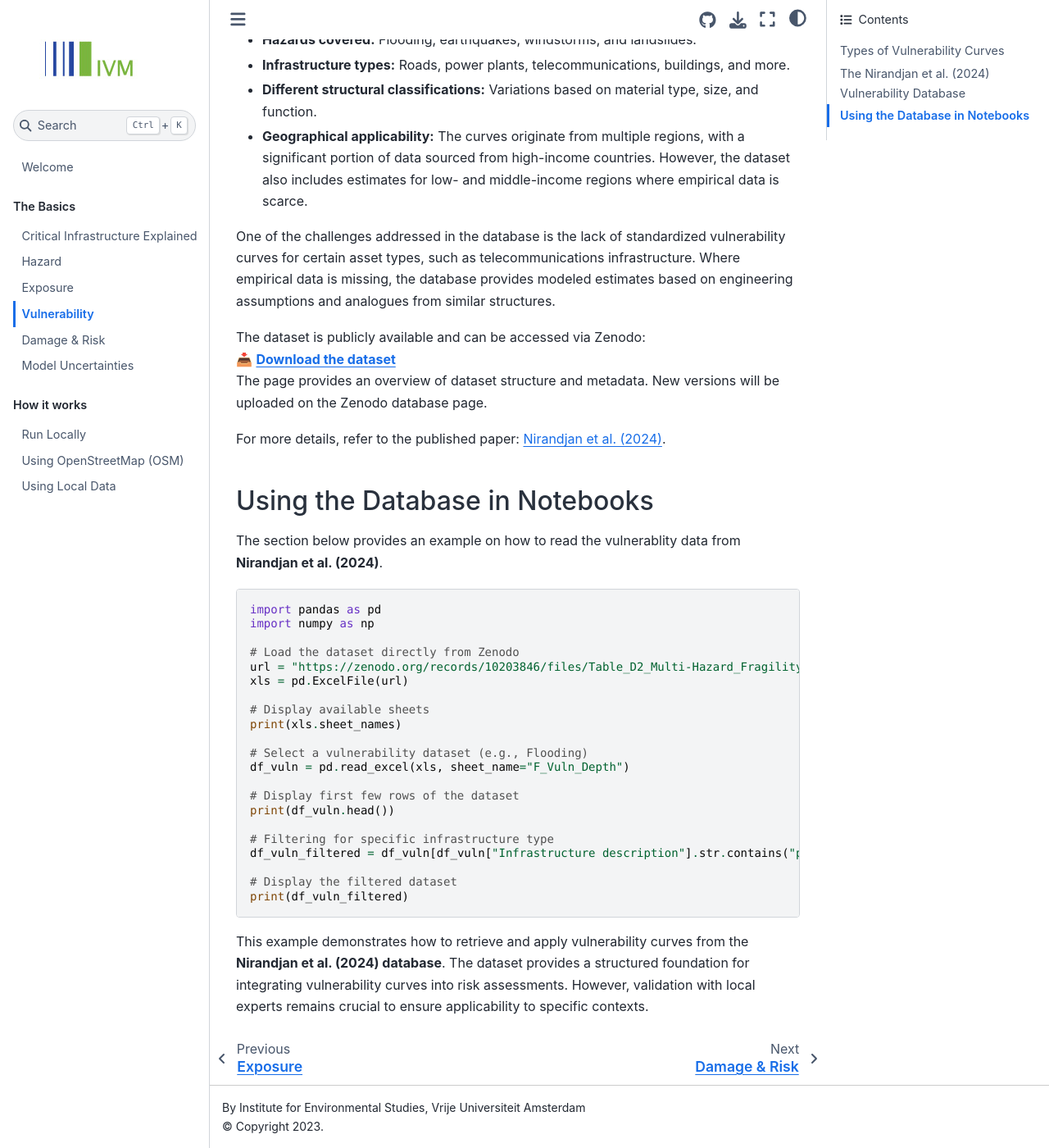
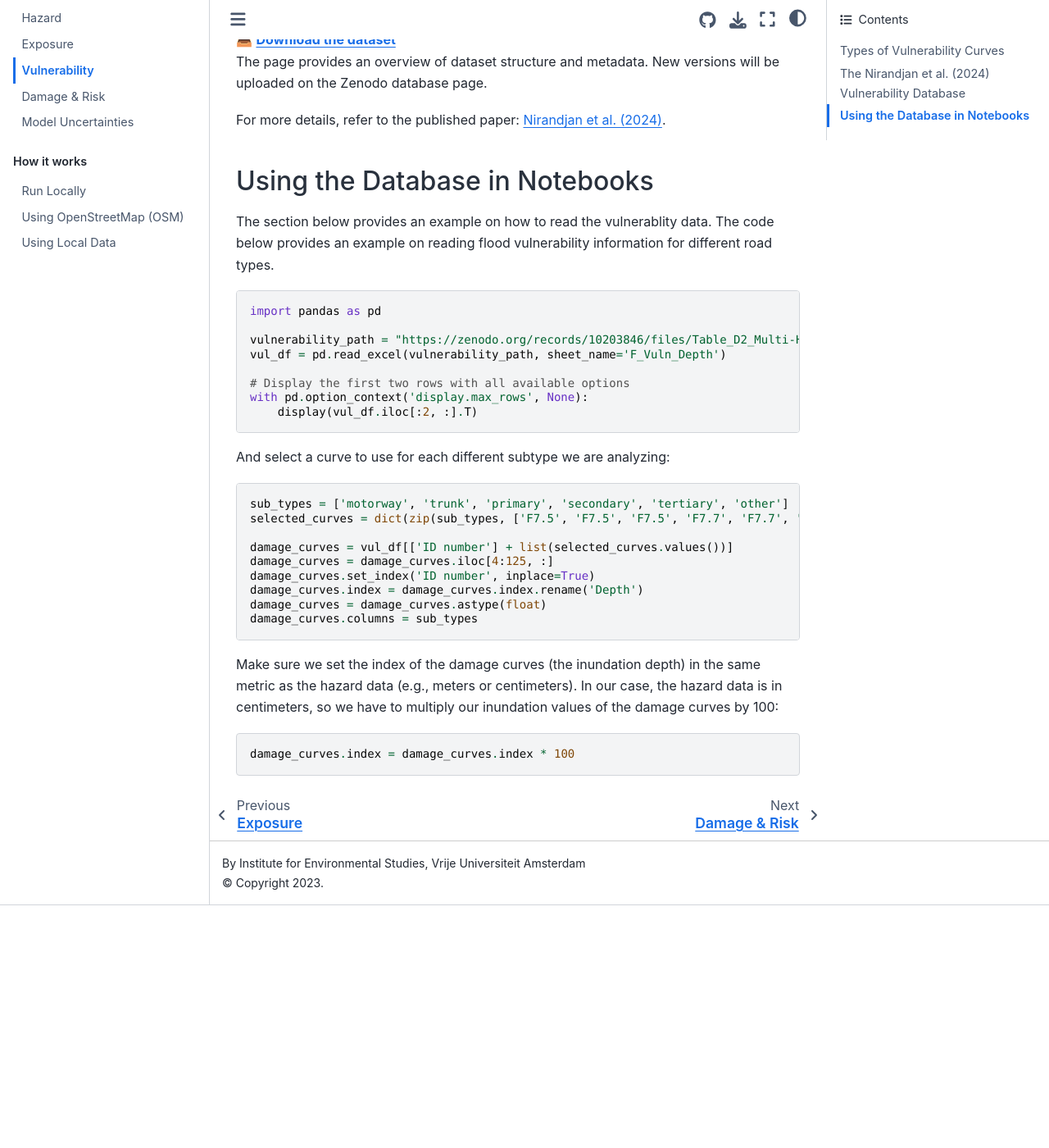
Before and after one commit to VU-IVM/GlobalInfraRisk, a Jupyter Book: the page built from intro/vulnerability.md, in a window 1280 px wide and 1400 px high, scrolled down 2320 px. Shown: the whole window at 82% size. Built offline with Jupyter Book 1.0.4 settings and Sphinx 7.4.7 and the Sphinx Book theme 1.1.4, drawn with Linux system fonts in a browser that asks for light colours; pages that are not in the unit, such as notebooks, are missing from menus; after the commit the page ends 3424 px from its top, so only the background shows below that; some of the changed text lies outside the part shown.

Commit message:
update vulnerability

````diff
--- a/intro/vulnerability.md
+++ b/intro/vulnerability.md
@@ -22,10 +22,6 @@ Vulnerability curves are commonly used for:
 - **Landslides** (damage as a function of ground displacement)
 
 These curves are particularly useful for estimating economic losses, as they provide a direct way to compute expected reconstruction costs based on the level of hazard exposure.
-
-Below is an example of selected vulnerability curves for different infrastructure types under flood hazard:
-
-![Vulnerability Curve](sandbox:/mnt/data/vulnerability_curve_selected_cleaned.png)
 
 ### **2. Fragility Curves**
 Fragility curves describe the probability that an infrastructure asset will exceed a specific damage state at a given hazard intensity. Unlike vulnerability curves, which predict direct damage ratios, fragility curves provide probabilistic estimates for different damage thresholds, such as:
@@ -61,30 +57,35 @@ For more details, refer to the published paper: [Nirandjan et al. (2024)](https:
 
 ## Using the Database in Notebooks
 
-The section below provides an example on how to read the vulnerablity data from **Nirandjan et al. (2024)**.
+The section below provides an example on how to read the vulnerablity data. The code below provides an example on reading flood vulnerability information for different road types.
 
 ```python
 import pandas as pd
-import numpy as np
 
-# Load the dataset directly from Zenodo
-url = "https://zenodo.org/records/10203846/files/Table_D2_Multi-Hazard_Fragility_and_Vulnerability_Curves_V1.0.0.xlsx?download=1"
-xls = pd.ExcelFile(url)
+vulnerability_path = "https://zenodo.org/records/10203846/files/Table_D2_Multi-Hazard_Fragility_and_Vulnerability_Curves_V1.0.0.xlsx?download=1"
+vul_df = pd.read_excel(vulnerability_path, sheet_name='F_Vuln_Depth')
 
-# Display available sheets
-print(xls.sheet_names)
-
-# Select a vulnerability dataset (e.g., Flooding)
-df_vuln = pd.read_excel(xls, sheet_name="F_Vuln_Depth")
-
-# Display first few rows of the dataset
-print(df_vuln.head())
-
-# Filtering for specific infrastructure type
-df_vuln_filtered = df_vuln[df_vuln["Infrastructure description"].str.contains("power plant", na=False)]
-
-# Display the filtered dataset
-print(df_vuln_filtered)
+# Display the first two rows with all available options
+with pd.option_context('display.max_rows', None):
+    display(vul_df.iloc[:2, :].T)
 ```
 
-This example demonstrates how to retrieve and apply vulnerability curves from the **Nirandjan et al. (2024) database**. The dataset provides a structured foundation for integrating vulnerability curves into risk assessments. However, validation with local experts remains crucial to ensure applicability to specific contexts.
+And select a curve to use for each different subtype we are analyzing:
+
+```python
+sub_types = ['motorway', 'trunk', 'primary', 'secondary', 'tertiary', 'other']
+selected_curves = dict(zip(sub_types, ['F7.5', 'F7.5', 'F7.5', 'F7.7', 'F7.7', 'F7.9']))
+
+damage_curves = vul_df[['ID number'] + list(selected_curves.values())]
+damage_curves = damage_curves.iloc[4:125, :]
+damage_curves.set_index('ID number', inplace=True)
+damage_curves.index = damage_curves.index.rename('Depth')
+damage_curves = damage_curves.astype(float)
+damage_curves.columns = sub_types
+```
+
+Make sure we set the index of the damage curves (the inundation depth) in the same metric as the hazard data (e.g., meters or centimeters). In our case, the hazard data is in centimeters, so we have to multiply our inundation values of the damage curves by 100:
+
+```python
+damage_curves.index = damage_curves.index * 100
+```
````
